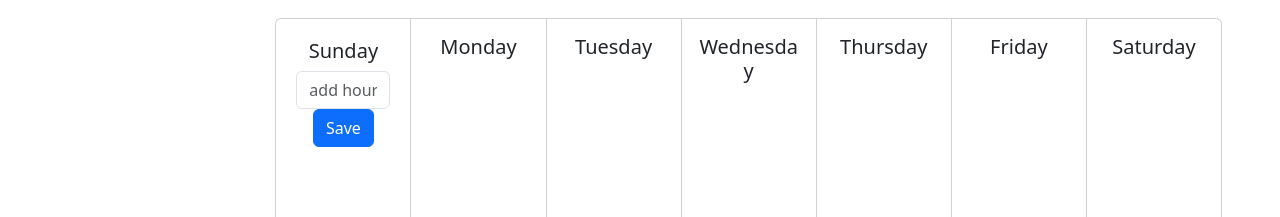
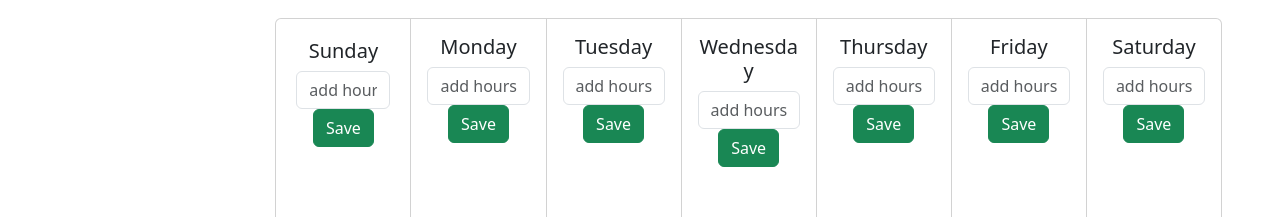
Before and after one commit to Paulke2/AFPproject, a React (Create React App) app in the folder Client/: page /Calendar in a window 1280 px wide. Shown: the part 192-409 px from the top of the page. Built offline with nearby package versions, Linux system fonts and the light colour scheme; no server answers.

Commit message:
added state for whole week of work

```diff
--- a/Client/src/Components/WeekLayout.js
+++ b/Client/src/Components/WeekLayout.js
@@ -10,7 +10,13 @@ const WeekLayout = (props) => {
   const specificDate = moment(props.dateToCheck);
   const startOfWeek = specificDate.clone().startOf("isoWeek");
   const [error, setError] = useState(null);
+  const [SundayString, setSundayString]=useState("");
   const [MondayString, setMondayString]=useState("");
+  const [TuesdayString, setTuesdayString]=useState("");
+  const [WednesdayString, setWednesdayString]=useState("");
+  const [ThursdayString, setThursdayString]=useState("");
+  const [FridayString, setFridayString]=useState("");
+  const [SaturdayString, setSaturdayString]=useState("");
   const [oldTimeCard, setOldTimeCard] = useState(props.currentTimeCard ?? {});
   const handleSave = async (event) => {
     event.preventDefault();
@@ -79,13 +85,13 @@ const WeekLayout = (props) => {
             <Form.Group controlId="editName">
                     <Form.Control
                     style={{color:"black"}}
-                        value={MondayString}
+                        value={SundayString}
                         placeholder="add hours"
                         onChange={(event) => {
-                            setMondayString(event.target.value)
+                            setSundayString(event.target.value)
                         }}
                     />
-                   <Button variant="primary" onClick={handleSave}>
+                   <Button variant="success" onClick={handleSave}>
             Save
           </Button>
                 </Form.Group>
@@ -97,7 +103,19 @@ const WeekLayout = (props) => {
         <Card>
           <Card.Body>
             <Card.Title>Monday</Card.Title>
-            <Card.Text></Card.Text>
+            <Form.Group controlId="editName">
+                    <Form.Control
+                    style={{color:"black"}}
+                        value={MondayString}
+                        placeholder="add hours"
+                        onChange={(event) => {
+                            setMondayString(event.target.value)
+                        }}
+                    />
+                   <Button variant="success" onClick={handleSave}>
+            Save
+          </Button>
+                </Form.Group>
           </Card.Body>
           <Card.Footer>
             <small className="text-muted">Total Hrs:</small>
@@ -106,7 +124,19 @@ const WeekLayout = (props) => {
         <Card>
           <Card.Body>
             <Card.Title>Tuesday</Card.Title>
-            <Card.Text></Card.Text>
+            <Form.Group controlId="editName">
+                    <Form.Control
+                    style={{color:"black"}}
+                        value={TuesdayString}
+                        placeholder="add hours"
+                        onChange={(event) => {
+                            setTuesdayString(event.target.value)
+                        }}
+                    />
+                   <Button variant="success" onClick={handleSave}>
+            Save
+          </Button>
+                </Form.Group>
           </Card.Body>
           <Card.Footer>
             <small className="text-muted">Total Hrs:</small>
@@ -115,7 +145,19 @@ const WeekLayout = (props) => {
         <Card>
           <Card.Body>
             <Card.Title>Wednesday</Card.Title>
-            <Card.Text></Card.Text>
+            <Form.Group controlId="editName">
+                    <Form.Control
+                    style={{color:"black"}}
+                        value={WednesdayString}
+                        placeholder="add hours"
+                        onChange={(event) => {
+                            setWednesdayString(event.target.value)
+                        }}
+                    />
+                   <Button variant="success" onClick={handleSave}>
+            Save
+          </Button>
+                </Form.Group>
           </Card.Body>
           <Card.Footer>
             <small className="text-muted">Total Hrs:</small>
@@ -124,7 +166,19 @@ const WeekLayout = (props) => {
         <Card>
           <Card.Body>
             <Card.Title>Thursday</Card.Title>
-            <Card.Text></Card.Text>
+            <Form.Group controlId="editName">
+                    <Form.Control
+                    style={{color:"black"}}
+                        value={ThursdayString}
+                        placeholder="add hours"
+                        onChange={(event) => {
+                            setThursdayString(event.target.value)
+                        }}
+                    />
+                   <Button variant="success" onClick={handleSave}>
+            Save
+          </Button>
+                </Form.Group>
           </Card.Body>
           <Card.Footer>
             <small className="text-muted">Total Hrs:</small>
@@ -134,7 +188,19 @@ const WeekLayout = (props) => {
         <Card>
           <Card.Body>
             <Card.Title>Friday</Card.Title>
-            <Card.Text></Card.Text>
+            <Form.Group controlId="editName">
+                    <Form.Control
+                    style={{color:"black"}}
+                        value={FridayString}
+                        placeholder="add hours"
+                        onChange={(event) => {
+                            setFridayString(event.target.value)
+                        }}
+                    />
+                   <Button variant="success" onClick={handleSave}>
+            Save
+          </Button>
+                </Form.Group>
           </Card.Body>
           <Card.Footer>
             <small className="text-muted">Total Hrs:</small>
@@ -143,7 +209,19 @@ const WeekLayout = (props) => {
         <Card>
           <Card.Body>
             <Card.Title>Saturday</Card.Title>
-            <Card.Text></Card.Text>
+            <Form.Group controlId="editName">
+                    <Form.Control
+                    style={{color:"black"}}
+                        value={SaturdayString}
+                        placeholder="add hours"
+                        onChange={(event) => {
+                            setSaturdayString(event.target.value)
+                        }}
+                    />
+                   <Button variant="success" onClick={handleSave}>
+            Save
+          </Button>
+                </Form.Group>
           </Card.Body>
           <Card.Footer>
             <small className="text-muted">Total Hrs:</small>
--- a/Client/src/pages/Calendar.js
+++ b/Client/src/pages/Calendar.js
@@ -32,14 +32,24 @@ const Calendar = () => {
     fetchEmployees();
   }, []);
 
+
+   const fetchEmployees = async (id) => {
+      const response = await fetch(`/timeCards/${id}`);
+
+      const json = await response.json();
+
+      if (response.ok) {
+        setEmployees(json);
+      }
+    };
   const [dateToCheck, setDateToCheck] = useState(moment().format("L"));
   useEffect(() => {
     console.log("ineffect");
-    if (currentEmployee !==null && currentEmployee.timeCards) {
+    if (currentEmployee !==null && currentEmployee.timeCards.length>0) {
       for (let i = 0; i < currentEmployee.timeCards.length; i++) {
         const timeCard = currentEmployee.timeCards[i];
         if (timeCard.startOfWeek === dateToCheck) {
-          setCurrentTimeCard(timeCard);
+          fetchEmployees(timeCard);
           console.log("new timecard" + timeCard.startOfWeek);
           break;
         }
```
